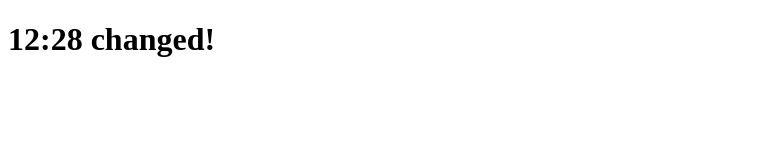
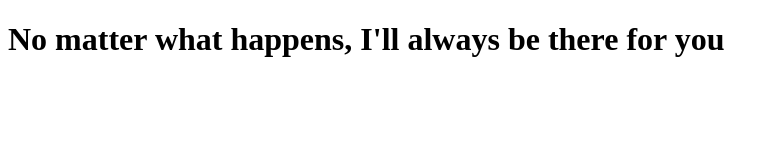
Before and after one commit to zox004/k8s_action_example, a website: page public/html/index.html in a window 1280 px wide. Shown: the whole page, without its empty margins (0-779 px from the left). Drawn offline with Linux system fonts and the light colour scheme.

Commit message:
Update index.html

```diff
--- a/public/html/index.html
+++ b/public/html/index.html
@@ -5,6 +5,6 @@
 <title>K8S Node Example</title>
 </head>
 <body>
-    <h1> 12:28 changed! </h1>
+    <h1> No matter what happens, I'll always be there for you </h1>
 </body>
 </html>
```
